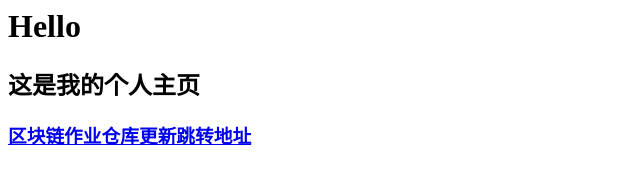
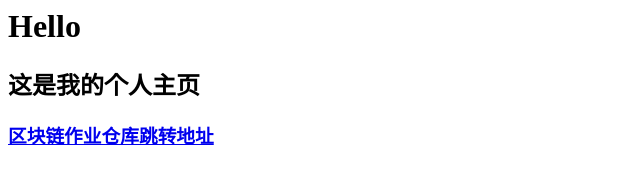
Before and after one commit to opponent01/hqx.github.io, a plain HTML site: page index.html in a window 1280 px wide. Shown: the full height of the page, 0-640 px from the left. Drawn offline with Linux system fonts and the light colour scheme.

Commit message:
Update index.html

```diff
--- a/index.html
+++ b/index.html
@@ -9,7 +9,7 @@
         </h2>
       <a href="https://github.com/opponet/hqx.github.io">
        <h3>
-        区块链作业仓库更新跳转地址
+        区块链作业仓库跳转地址
         </h3>
         <a?>
       </body>
```
